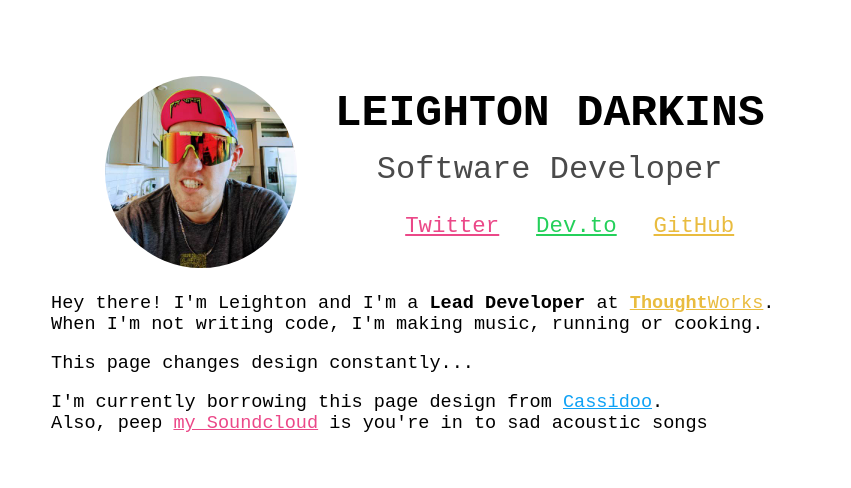
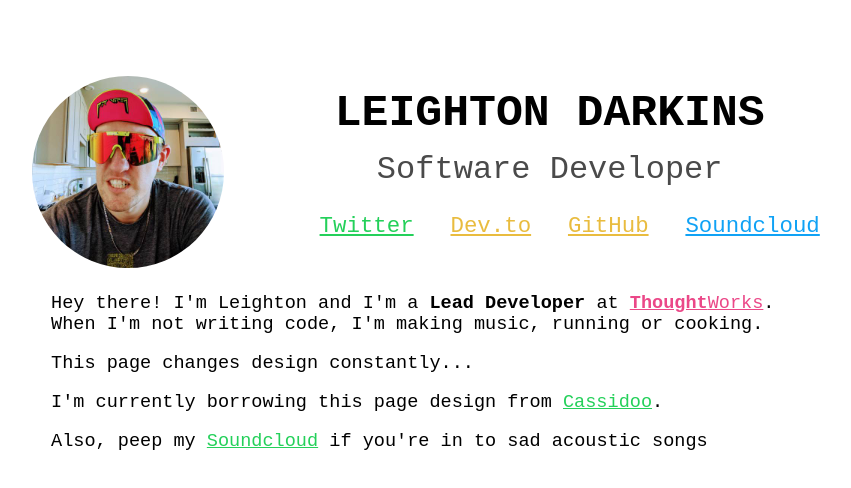
Before and after one commit to LeightonDarkins/LeightonDarkins.github.io, a plain HTML site: page index.html in a window 1280 px wide. Shown: the whole page, without its empty margins (205-1056 px from the left). Drawn offline with Linux system fonts and the light colour scheme.

Commit message:
LD - Fix Links. Add header soundcloud link

```diff
--- a/index.html
+++ b/index.html
@@ -21,12 +21,15 @@
             <li>
               <a target="_blank" href="https://github.com/leightondarkins">GitHub</a>
             </li>
+            <li>
+              <a target="_blank" href="https://soundcloud.com/leightondarkins">Soundcloud</a>
+            </li>
           </ul>
         </section>
       </header>
       <section id="bio">
         <p>
-          Hey there! I'm Leighton and I'm a <b>Lead Developer</b> at <a target="_blank" href="thoughtworks.com"><b>Thought</b>Works</a>. When I'm not writing code, I'm making music, running or cooking.
+          Hey there! I'm Leighton and I'm a <b>Lead Developer</b> at <a target="_blank" href="https://thoughtworks.com"><b>Thought</b>Works</a>. When I'm not writing code, I'm making music, running or cooking.
         </p>
         <br>
         <p>
@@ -36,8 +39,9 @@
         <p>
           I'm currently borrowing this page design from <a target="_blank" href="https://cassidoo.co/">Cassidoo</a>.
         </p>
+        <br>
         <p>
-          Also, peep <a target="_blank" href="https://cassidoo.co/">my Soundcloud</a> is you're in to sad acoustic songs
+          Also, peep my <a target="_blank" href="https://soundcloud.com/leightondarkins">Soundcloud</a> if you're in to sad acoustic songs
         </p>
       </section>
     </div>
```
